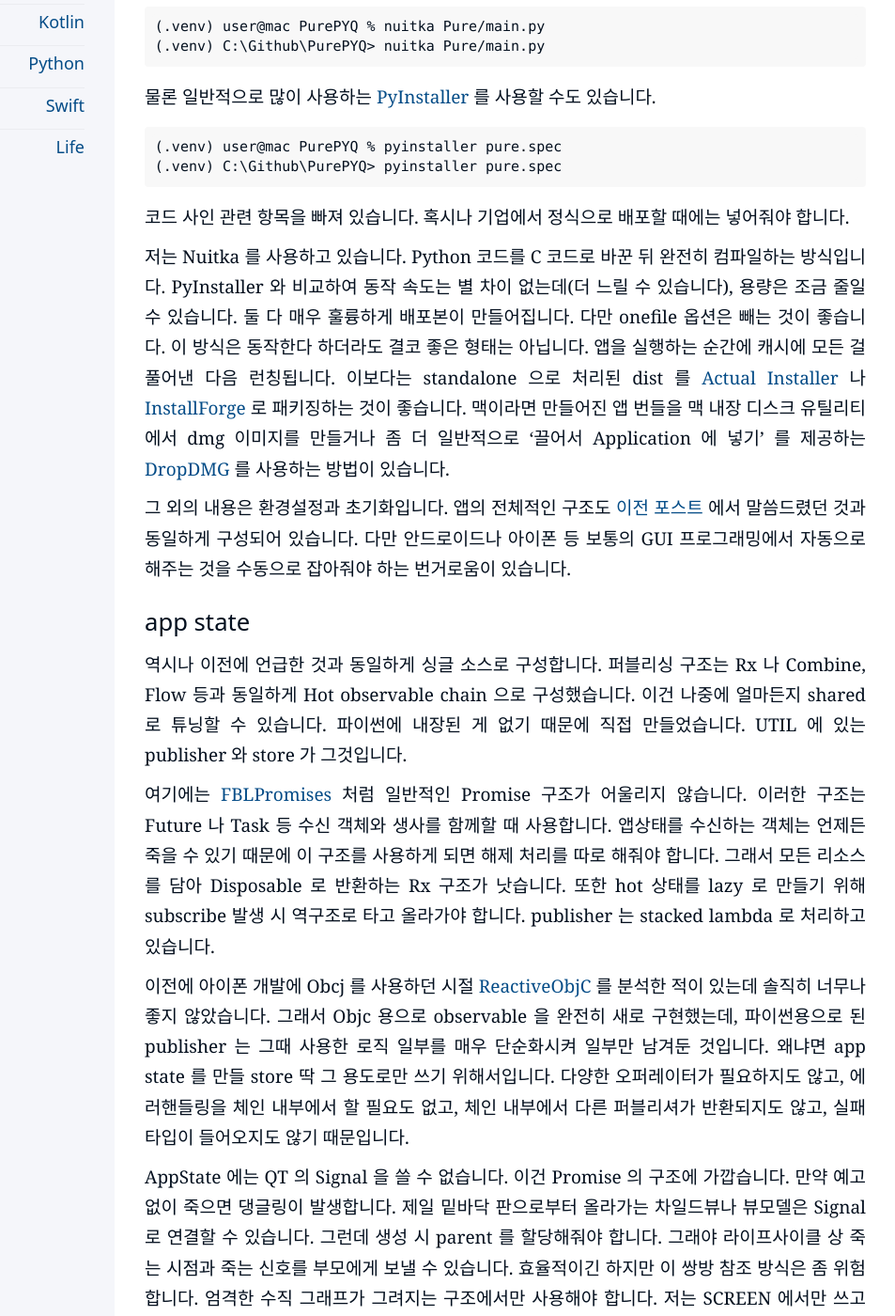
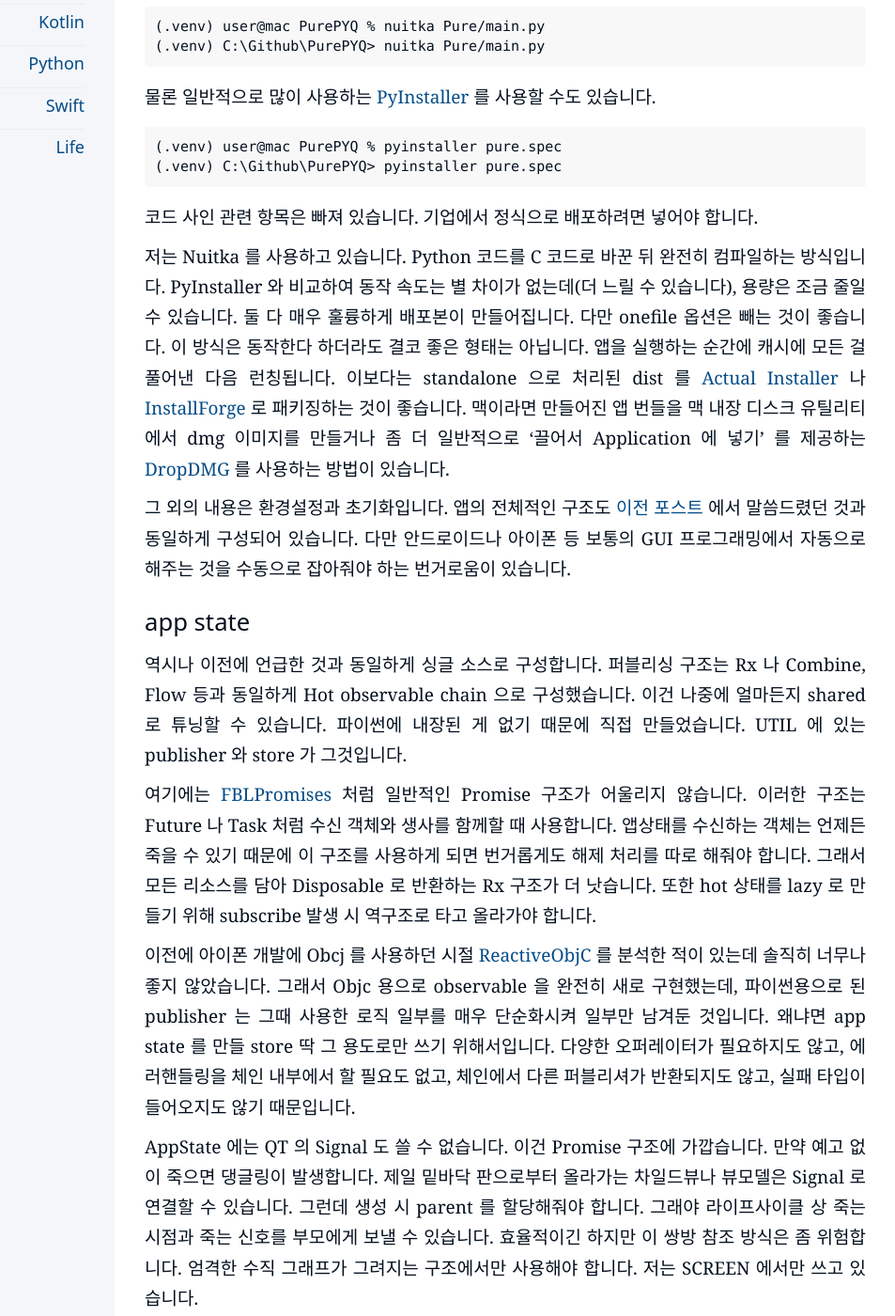
Before and after one commit to kiroshin/kiroshin.github.io, a Jekyll site: the page built from _posts/2024-10-07-python-qt-desktop-app.md, in a window 1280 px wide and 1400 px high, scrolled down 2339 px. Shown: the whole window at 94% size, without its empty margins (198-1151 px from the left). Built offline with Jekyll 4.4.1, drawn with Linux system fonts in a browser that asks for light colours; some of the changed text lies outside the part shown.

Commit message:
Update 2024-10-07-python-qt-desktop-app.md

````diff
--- a/_posts/2024-10-07-python-qt-desktop-app.md
+++ b/_posts/2024-10-07-python-qt-desktop-app.md
@@ -11,15 +11,15 @@
 
 파이썬은 무척이나 느리지만 언어 자체가 쉽다는 것은 모든 단점을 상쇄하고도 남습니다. 코드 작성의 피로도를 굉장히 줄여주고 논리에만 집중할 수 있게 해줍니다. 다른 언어로 작성된 다양한 라이브러리를 끌어다 쉽게 쓸 수 있고 유지보수 하기에도 편합니다.
 
-그러나 제가 파이썬을 접하고 매우 놀라웠던 점은 GIL(Global Interpreter Lock)의 존재입니다. '쉽게' 사용할 수 있는 것이 절대적인 원칙이라 이러한 제약을 걸어놓은 것이 분명하지만, 제대로 락킹되지 않으면서도 CPU 효율만 떨어뜨리는 아무짝에도 쓸모 없는 제약이기 때문입니다. 그래서 파이썬의 동시성 프로그래밍은 다른 언어에서 사용하는 것과 사뭇 다르게 작동합니다.
+그러나 제가 파이썬을 접하고 매우 놀라웠던 점은 GIL(Global Interpreter Lock)의 존재입니다. '쉽게' 사용할 수 있는 것이 절대적인 원칙이라 이러한 제약을 걸어놓은 것이 분명하지만, 제대로 락킹되지 않으면서도 CPU 효율만 떨어뜨리는 아무짝에도 쓸모 없는 제약이기 때문입니다. 그래서 파이썬의 동시성은 다른 언어와는 사뭇 다르게 작동합니다.
 
 GUI 프로그래밍은 화면을 갱신하는 런루프가 돌기 때문에 동시성은 필수입니다. 이를 고려하지 않고 작성하면 해당 작업이 완료될 때까지 화면이 먹통됩니다. GUI 가 먹통이 된 채 몇 분이 지나면 OS는 해당 프로세스를 그냥 죽여버립니다. 수 초 이내에 끝나는 작업이라 하더라도 사용자는 앱이 뚝뚝 끊긴다는 느낌을 받게 됩니다. 따라서 사용자가 보내는 액션을 처리하는 코드는 반드시 동시성으로 처리해야 합니다. threading 이든 asyncio 든 상관없습니다.
 
-파이썬에서 활용할 수 있는 GUI 툴킷은 내장된 `Tk` 를 비롯해 `wx`, `qt` 들이 있는데, 그 중에서 활용도가 가장 으뜸인 것이 `qt` 입니다.
+파이썬에서 활용할 수 있는 GUI 툴킷은 내장된 `Tk` 를 비롯해 `wx`, `qt` 등이 있는데, 그 중에서 가장 으뜸인 것이 `qt` 입니다.
 
-Qt 는 C++ 로 작성된 크로스 플랫폼 GUI 툴킷으로 아직까지 가장 많이 사용하는 버전은 Qt5 버전입니다. 현재는 Qt 6.7 까지 나왔습니다. 파이썬에서 활용할 수 있는 것은 `PyQt` 와 그보다 조금 더 늦게 나온 `PySide` 가 있습니다. PyQT 는 RiveBank Computing 이라는 곳에서, PySide 는 QT 본사인 The Qt Company 에서 관리합니다. 저는 Qt5 버전을 사용할 때에는 PyQt 를, Qt6 버전부터는 PySide 를 사용하고 있습니다. 둘이 거의 비슷해서 뭐가 좋고 나쁘고 할 게 없네요. 똑같은 Qt 라이브러리 링킹입니다.
+Qt 는 C++ 로 작성된 크로스 플랫폼 GUI 툴킷으로 아직까지 가장 많이 사용하는 버전은 Qt5 버전입니다. 현재는 Qt 6.7 까지 나왔습니다. 파이썬에서 활용할 수 있는 것은 `PyQt` 와 그보다 조금 더 늦게 나온 `PySide` 가 있습니다. PyQT 는 RiverBank Computing 이라는 곳에서, PySide 는 QT 본사인 The Qt Company 에서 관리합니다. 저는 Qt5 버전을 사용할 때에는 PyQt 를, Qt6 버전부터는 PySide 를 사용하고 있습니다. 둘이 거의 비슷해서 뭐가 좋고 나쁘고 할 게 없네요. 똑같은 Qt 라이브러리 링킹입니다.
 
-사실, 파이썬으로 데스크톱 앱을 만든다는 게 그리 흔한 일은 아닙니다. 요즘 크로스 플랫폼 데스크톱 앱은 자바스크립트 일렉트론 기반으로 나오더군요. 그러니까 데스크톱 윈도우 화면에 웹페이지를 띄워서 GUI 를 그려내는 방식입니다. 대표적으로 [VSCode](https://code.visualstudio.com), [Github Desktop](https://github.com/apps/desktop), [Figma](https://www.figma.com/downloads/), [Postman](https://www.postman.com/downloads/) 등이 생각나네요. 제가 보기에 단점은 용량이 크고 이벤트 반응성이 좀 떨어지는 것 정도입니다. 개발사 입장에서는 웹 페이지의 구현로직을 그대로 데스크톱 앱에 사용할 수 있고, 플러그인 구조도 개방적으로 만들 수 있고, 개발인력과 개발기간도 줄일 수 있는 등 정말 엄청난 장점이 있는 것이죠. 특히 자유도에서 일렉트론을 따라갈 툴킷이 없는 것 같습니다. [윈도우95흉내](https://github.com/felixrieseberg/windows95) 까지 하는 걸 보면 할 말 다 했죠.
+사실, 파이썬으로 데스크톱 앱을 만든다는 게 그리 흔한 일은 아닙니다. 요즘 크로스 플랫폼 데스크톱 앱은 자바스크립트 일렉트론 기반으로 나오더군요. 그러니까 데스크톱 윈도우 화면에 웹페이지를 띄워서 GUI 를 그려내는 방식입니다. 대표적으로 [VSCode](https://code.visualstudio.com), [Github Desktop](https://github.com/apps/desktop), [Figma](https://www.figma.com/downloads/), [Postman](https://www.postman.com/downloads/) 등이 생각나네요. 제가 보기에 단점은 용량이 크고 이벤트 반응성이 좀 떨어지는 것 정도입니다. 개발사 입장에서는 웹 구현로직을 그대로 데스크톱 앱에 사용할 수 있고, 플러그인 구조도 개방적으로 만들 수 있고, 개발인력과 개발기간도 줄일 수 있는 등 정말 엄청난 장점이 있는 것이죠. 특히 자유도에서 일렉트론을 따라갈 툴킷이 없는 것 같습니다. [윈도우95흉내](https://github.com/felixrieseberg/windows95) 까지 하는 걸 보면 할 말 다 했죠.
 
 저는 윈도우용 클라이언트를 제공하고 싶었는데, 자바스크립트나 C# 은 제가 모르는 분야라 어쩔 수 없이 파이썬으로 개발하게 되었습니다. 그래서 선택한 QT 였는데,,, 이거 꾀나 방대합니다. 역시 쉬운 건 없나 봅니다. 장점은 일렉트론에 비해 그리 많지 않습니다. C++ 기반이라 좀 빠르다는 것 정도입니다. 다행스러운 것은 문서가 매우 친절합니다. 애플의 AppKit 보다 훨씬 친절해서 놀랐습니다.
 
@@ -46,9 +46,9 @@
 (.venv) C:\Github\PurePYQ> pyinstaller pure.spec
 ```
 
-코드 사인 관련 항목을 빠져 있습니다. 혹시나 기업에서 정식으로 배포할 때에는 넣어줘야 합니다.
+코드 사인 관련 항목은 빠져 있습니다. 기업에서 정식으로 배포하려면 넣어야 합니다.
 
-저는 Nuitka 를 사용하고 있습니다. Python 코드를 C 코드로 바꾼 뒤 완전히 컴파일하는 방식입니다. PyInstaller 와 비교하여 동작 속도는 별 차이 없는데(더 느릴 수 있습니다), 용량은 조금 줄일 수 있습니다. 둘 다 매우 훌륭하게 배포본이 만들어집니다. 다만 onefile 옵션은 빼는 것이 좋습니다. 이 방식은 동작한다 하더라도 결코 좋은 형태는 아닙니다. 앱을 실행하는 순간에 캐시에 모든 걸 풀어낸 다음 런칭됩니다. 이보다는 standalone 으로 처리된 dist 를 [Actual Installer](https://www.actualinstaller.com) 나 [InstallForge](https://installforge.net) 로 패키징하는 것이 좋습니다. 맥이라면 만들어진 앱 번들을 맥 내장 디스크 유틸리티에서 dmg 이미지를 만들거나 좀 더 일반적으로 '끌어서 Application 에 넣기' 를 제공하는 [DropDMG](https://c-command.com/dropdmg/) 를 사용하는 방법이 있습니다.
+저는 Nuitka 를 사용하고 있습니다. Python 코드를 C 코드로 바꾼 뒤 완전히 컴파일하는 방식입니다. PyInstaller 와 비교하여 동작 속도는 별 차이가 없는데(더 느릴 수 있습니다), 용량은 조금 줄일 수 있습니다. 둘 다 매우 훌륭하게 배포본이 만들어집니다. 다만 onefile 옵션은 빼는 것이 좋습니다. 이 방식은 동작한다 하더라도 결코 좋은 형태는 아닙니다. 앱을 실행하는 순간에 캐시에 모든 걸 풀어낸 다음 런칭됩니다. 이보다는 standalone 으로 처리된 dist 를 [Actual Installer](https://www.actualinstaller.com) 나 [InstallForge](https://installforge.net) 로 패키징하는 것이 좋습니다. 맥이라면 만들어진 앱 번들을 맥 내장 디스크 유틸리티에서 dmg 이미지를 만들거나 좀 더 일반적으로 '끌어서 Application 에 넣기' 를 제공하는 [DropDMG](https://c-command.com/dropdmg/) 를 사용하는 방법이 있습니다.
 
 그 외의 내용은 환경설정과 초기화입니다. 앱의 전체적인 구조도 [이전 포스트](https://kiroshin.github.io/2024-07-22-hello-pure) 에서 말씀드렸던 것과 동일하게 구성되어 있습니다. 다만 안드로이드나 아이폰 등 보통의 GUI 프로그래밍에서 자동으로 해주는 것을 수동으로 잡아줘야 하는 번거로움이 있습니다.
 
@@ -57,11 +57,11 @@
 
 역시나 이전에 언급한 것과 동일하게 싱글 소스로 구성합니다. 퍼블리싱 구조는 Rx 나 Combine, Flow 등과 동일하게 Hot observable chain 으로 구성했습니다. 이건 나중에 얼마든지 shared 로 튜닝할 수 있습니다. 파이썬에 내장된 게 없기 때문에 직접 만들었습니다. UTIL 에 있는 publisher 와 store 가 그것입니다.
 
-여기에는 [FBLPromises](https://github.com/google/promises/blob/master/Sources/FBLPromises/FBLPromise.m) 처럼 일반적인 Promise 구조가 어울리지 않습니다. 이러한 구조는 Future 나 Task 등 수신 객체와 생사를 함께할 때 사용합니다. 앱상태를 수신하는 객체는 언제든 죽을 수 있기 때문에 이 구조를 사용하게 되면 해제 처리를 따로 해줘야 합니다. 그래서 모든 리소스를 담아 Disposable 로 반환하는 Rx 구조가 낫습니다. 또한 hot 상태를 lazy 로 만들기 위해 subscribe 발생 시 역구조로 타고 올라가야 합니다. publisher 는 stacked lambda 로 처리하고 있습니다.
+여기에는 [FBLPromises](https://github.com/google/promises/blob/master/Sources/FBLPromises/FBLPromise.m) 처럼 일반적인 Promise 구조가 어울리지 않습니다. 이러한 구조는 Future 나 Task 처럼 수신 객체와 생사를 함께할 때 사용합니다. 앱상태를 수신하는 객체는 언제든 죽을 수 있기 때문에 이 구조를 사용하게 되면 번거롭게도 해제 처리를 따로 해줘야 합니다. 그래서 모든 리소스를 담아 Disposable 로 반환하는 Rx 구조가 더 낫습니다. 또한 hot 상태를 lazy 로 만들기 위해 subscribe 발생 시 역구조로 타고 올라가야 합니다.
 
-이전에 아이폰 개발에 Obcj 를 사용하던 시절 [ReactiveObjC](https://github.com/ReactiveCocoa/ReactiveObjC) 를 분석한 적이 있는데 솔직히 너무나 좋지 않았습니다. 그래서 Objc 용으로 observable 을 완전히 새로 구현했는데, 파이썬용으로 된 publisher 는 그때 사용한 로직 일부를 매우 단순화시켜 일부만 남겨둔 것입니다. 왜냐면 app state 를 만들 store 딱 그 용도로만 쓰기 위해서입니다. 다양한 오퍼레이터가 필요하지도 않고, 에러핸들링을 체인 내부에서 할 필요도 없고, 체인 내부에서 다른 퍼블리셔가 반환되지도 않고, 실패 타입이 들어오지도 않기 때문입니다.
+이전에 아이폰 개발에 Obcj 를 사용하던 시절 [ReactiveObjC](https://github.com/ReactiveCocoa/ReactiveObjC) 를 분석한 적이 있는데 솔직히 너무나 좋지 않았습니다. 그래서 Objc 용으로 observable 을 완전히 새로 구현했는데, 파이썬용으로 된 publisher 는 그때 사용한 로직 일부를 매우 단순화시켜 일부만 남겨둔 것입니다. 왜냐면 app state 를 만들 store 딱 그 용도로만 쓰기 위해서입니다. 다양한 오퍼레이터가 필요하지도 않고, 에러핸들링을 체인 내부에서 할 필요도 없고, 체인에서 다른 퍼블리셔가 반환되지도 않고, 실패 타입이 들어오지도 않기 때문입니다.
 
-AppState 에는 QT 의 Signal 을 쓸 수 없습니다. 이건 Promise 의 구조에 가깝습니다. 만약 예고 없이 죽으면 댕글링이 발생합니다. 제일 밑바닥 판으로부터 올라가는 차일드뷰나 뷰모델은 Signal 로 연결할 수 있습니다. 그런데 생성 시 parent 를 할당해줘야 합니다. 그래야 라이프사이클 상 죽는 시점과 죽는 신호를 부모에게 보낼 수 있습니다. 효율적이긴 하지만 이 쌍방 참조 방식은 좀 위험합니다. 엄격한 수직 그래프가 그려지는 구조에서만 사용해야 합니다. 저는 SCREEN 에서만 쓰고 있습니다.
+AppState 에는 QT 의 Signal 도 쓸 수 없습니다. 이건 Promise 구조에 가깝습니다. 만약 예고 없이 죽으면 댕글링이 발생합니다. 제일 밑바닥 판으로부터 올라가는 차일드뷰나 뷰모델은 Signal 로 연결할 수 있습니다. 그런데 생성 시 parent 를 할당해줘야 합니다. 그래야 라이프사이클 상 죽는 시점과 죽는 신호를 부모에게 보낼 수 있습니다. 효율적이긴 하지만 이 쌍방 참조 방식은 좀 위험합니다. 엄격한 수직 그래프가 그려지는 구조에서만 사용해야 합니다. 저는 SCREEN 에서만 쓰고 있습니다.
 
 AppState 에 사용한 publisher 는 weak 로 리소스를 붙잡으며 전체적으로 수평 구조로 구성됩니다. 모든 리소스는 Ticket 에 담겨 반환되며, 앱 상태가 바뀔 때마다 수신객체의 생사를 확인합니다. 파이썬은 가비지 콜렉터를 사용하고 있기 때문에 수신객체를 weak 처리해도 즉각적으로 반응하지는 않습니다. 그럼에도 런루프 몇 번에 해제됩니다. 가비지 콜렉터는 많은 사람들이 우려하는 것과는 대조적으로 성능이 꽤나 좋습니다.
 
@@ -103,9 +103,9 @@
     return _action
 ```
 
-이렇게 하면 베쓸의 함수 일부를 외부로 떼어낼 수 있습니다. usecase 를 따로 떼어내는 이유는 이전 포스트에서도 언급했듯이, 이 방식이 조금 더 유연하고 동작을 한눈에 파악하기 더 쉽기 때문입니다. 서버라면 서비스 형태가 명확히 정해져 있기 때문에 굳이 이럴 필요는 없지만, 앱이라면 서버로부터 오는 데이터 가공하여 그 외의 처리도 해야하기 때문에 사용자 액션에 따른 세부 작업이 특정 그룹으로 묶기에는 애매한 경우가 많습니다.
+이렇게 하면 베쓸의 함수 일부를 외부로 떼어낼 수 있습니다. usecase 를 따로 떼어내는 이유는 이전 포스트에서도 언급했듯이, 이 방식이 조금 더 유연하고 동작을 한눈에 파악하기 더 쉽기 때문입니다. 서버라면 서비스 형태가 명확히 정해져 있기 때문에 굳이 이럴 필요는 없지만, 앱이라면 서버로부터 오는 데이터 가공과 더불어 사용자 액션에 따른 작업도 처리해야 하는데 특정 그룹으로 묶기에 애매한 경우가 많습니다. 그래서 따로 떼어두는 것이 좀더 유연한 구성입니다.
 
-유스케이스는 command 가 아닙니다. 실제 작업은 전부 worker 에서 수행합니다. 유스케이스는 이를 핸들링하는 컨트롤 로직만 있습니다.
+유스케이스 실제 작업은 전부 워커에서 합니다. 유스케이스에는 컨트롤 로직만 있을 뿐입니다.
 
 ```python
 # usecase/build_app_data.py
@@ -138,11 +138,11 @@
 
 ## worker
 
-워커는 GEAR 를 이용하여 실제 작업을 수행합니다. 그래서 GEAR 를 알고 있습니다.
+워커는 GEAR 를 이용하여 실제 작업을 수행합니다. 그래서 워커는 기어를 알고 있어야 합니다.
 
-예를 들어 서버의 rest api 에 접속해 자료를 가져올 때 자신이 `requests` 를 사용할지 `aiohttp` 를 사용할지 알고 있다는 뜻입니다. working 에서 지정한 메서드까지는 async 로 연결됐지만, 자신이 취급하는 gear는 특성에 따라 threading 을 사용할지 asyncio 로 그대로 연결할지 결정할 수 있습니다.
+예를 들어 서버의 rest api 에 접속해 자료를 가져올 때 자신이 `requests` 를 사용할지 `aiohttp` 를 사용할지 알고 있다는 뜻입니다. working 에서 지정한 메서드까지는 async 로 연결됐지만, 자신이 취급하는 gear 의 특성에 따라 threading 을 사용할지 asyncio 로 연결할지 워커는 결정할 수 있습니다.
 
-또한 워커는 gear 로부터 발생하는 모든 오류처리를 담당합니다. 아래 예시를 보면 `get_person` 메서드는 sqlite3 의 에러와 aiohttp 의 에러를 다루고 있습니다.
+또한 워커는 gear 로부터 발생하는 모든 오류처리를 담당합니다. 아래 예시를 보면 sqlite3 의 에러와 aiohttp 의 에러를 다루고 있습니다.
 
 ```python
 # -- person_repository 하나면 충분하지만, 프로젝트에서는 일부러 두 개로 나누었습니다. --
@@ -169,9 +169,9 @@
         raise Fizzle()
 ```
 
-그리고 working 을 구현하는 이 객체들은 상호 의존성이 없습니다.
+참고로, working 을 구현하는 이 리포지토리 객체는 상호 의존성이 없습니다.
 
-이 메서드는 working 요구사항을 충족하기 위해 구현된 것으로, 주된 작업은 db에서 자료를 빼오고 이 과정에서 photo 가 캐시에 없으면 내려받는 일입니다. 어쩌면 local 은 photo 를 인터넷에서 내려받기 위해 web 이 필요할 수 있습니다. 그러나 `local_repository` 와 `web_repository` 는 수평관계로, 서로 참조할 수 없습니다. local 에서 http 통신이 필요하면 기어를 통해 수행해야 합니다. repository 는 usecase 에서만 호출할 수 있습니다. 만약 공통 로직이 필요하면 그걸 처리하는 객체를 공유하십시오.
+위 메서드는 working 요구사항을 충족하기 위해 구현된 것으로, 주된 작업은 db에서 자료를 빼오고 이 과정에서 photo 가 캐시에 없으면 내려받는 일입니다. 어쩌면 local 은 photo 를 인터넷에서 내려받기 위해 web 이 필요할 수 있습니다. 그러나 `local_repository` 와 `web_repository` 는 수평관계로, 서로 참조할 수 없습니다. local 에서 http 통신이 필요하면 기어를 통해 수행해야 합니다. repository 는 usecase 에서만 호출할 수 있습니다. 만약 공통 로직이 필요하면 그걸 처리하는 객체를 공유하십시오.
 
 ```python
 # vessel.py
@@ -205,9 +205,9 @@
         return cls("Database is damaged")
 ```
 
-worker 는 정말 다양한 gear 를 취급하는데, 거기서 발생한 에러처리 결과를 fizzle 을 통해 반환합니다. usecase 는 worker 에서 fizzle 이 발생하면 사용자에게 알립니다. 즉, 사용자에게 알릴 메시지는 딱 정해져 있다는 뜻입니다. gear 에서 발생한 오류가 사용자에게 직접 보여지게 되면 안 되고, 이러한 오류 때문에 앱이 뻗어서도 안 됩니다. 저는 이 부분을 굉장히 중요하게 생각합니다.
+worker 는 정말 다양한 gear 를 취급하는데, 거기서 발생한 에러를 fizzle 을 통해 표현합니다. usecase 는 worker 에서 fizzle 이 발생하면 사용자에게 알립니다. 즉, 사용자에게 알릴 메시지는 딱 정해져 있다는 뜻입니다. gear 에서 발생한 오류가 사용자에게 직접 보여지게 되면 안 되고, 이러한 오류 때문에 앱이 뻗어서도 안 됩니다. 저는 이 부분을 굉장히 중요하게 생각합니다.
 
-에러처리는 참 번거롭습니다. 저도 잘 압니다. 그러나 어쩝니까. 안정적이기 위해서는 에러 핸들링이 촘촘해야 합니다.
+에러처리는 참 번거롭습니다. 저도 잘 압니다. 그러나 어쩝니까. 안정성을 위해서는 에러 핸들링을 촘촘히 해야 합니다.
 
 ```python
 try:
````
